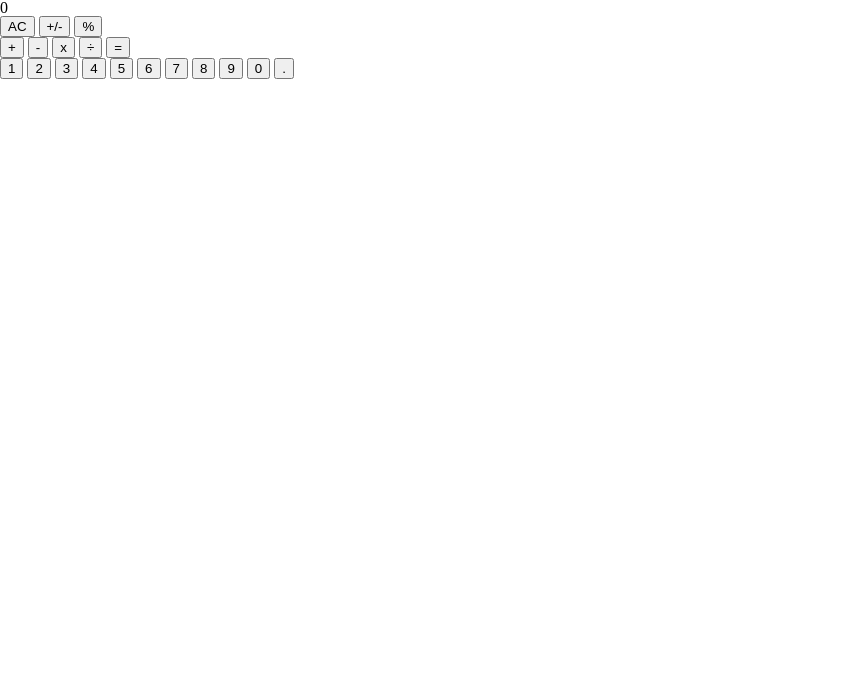
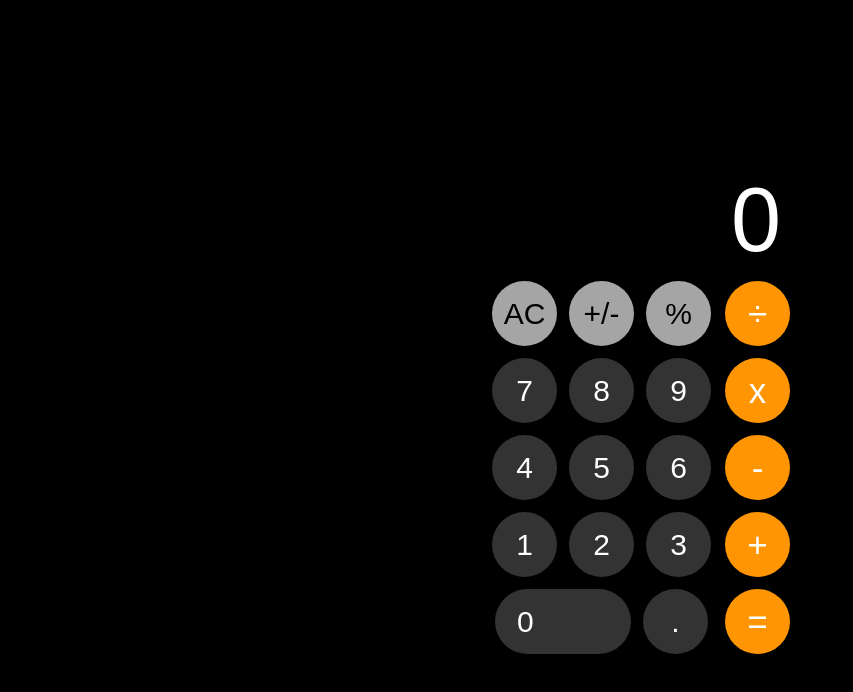
Before and after one commit to ejmiranda/calculator-v2, a plain HTML site: page index.html in a window 1280 px wide. Shown: the whole page, without its empty margins (0-853 px from the left). Drawn offline with Linux system fonts and the light colour scheme.

Commit message:
Added preliminary style

```diff
--- a/index.html
+++ b/index.html
@@ -15,19 +15,15 @@
         <p id="display-text">0</p>
       </div>
       <div id="keypad">
+        <div id="right">
           <div id="special-functions">
             <button id="clear" class="special-function">AC</button>
             <button id="pos-neg" class="special-function">+/-</button>
             <button id="percentage" class="special-function">%</button>
           </div>
-        <div id="signs">
-          <button id="plus" class="sign">+</button>
-          <button id="minus" class="sign">-</button>
-          <button id="multiplication" class="sign">x</button>
-          <button id="division" class="sign">÷</button>
-          <button id="equal" class="sign">=</button>
-        </div>
           <div id="numbers">
+            <button id="zero" class="number">0</button>
+            <button id="dot" class="number">.</button>
             <button id="1" class="number">1</button>
             <button id="2" class="number">2</button>
             <button id="3" class="number">3</button>
@@ -37,8 +33,16 @@
             <button id="7" class="number">7</button>
             <button id="8" class="number">8</button>
             <button id="9" class="number">9</button>
-          <button id="0" class="number">0</button>
-          <button id="dot" class="number">.</button>
+          </div>
+        </div>
+        <div id="left">
+          <div id="signs">
+            <button id="division" class="sign">÷</button>
+            <button id="multiplication" class="sign">x</button>
+            <button id="minus" class="sign">-</button>
+            <button id="plus" class="sign">+</button>
+            <button id="equal" class="sign">=</button>
+          </div>
         </div>
       </div>
     </div>
--- a/stylesheets/reset.css
+++ b/stylesheets/reset.css
@@ -53,3 +53,14 @@ table {
 	border-collapse: collapse;
 	border-spacing: 0;
 }
+
+/*Additions*/
+
+button {
+	margin: 0;
+	padding: 0;
+	border: 0;
+	font-size: 100%;
+	font: inherit;
+	vertical-align: baseline;
+}
--- a/stylesheets/style.css
+++ b/stylesheets/style.css
@@ -0,0 +1,80 @@
+
+html {
+  box-sizing: border-box;
+}
+
+html {
+  font-family: Arial, Helvetica, sans-serif;
+}
+
+#background {
+  background-color: black;
+  height: 100vh;
+  display: flex;
+  align-items: center;
+  justify-content: center;
+}
+
+#display {
+  padding: 10px 15px;
+  margin: 25px 0 0 0;
+}
+
+#display-text {
+  color: white;
+  font-size: 90px;
+  text-align: right;
+}
+
+#keypad {
+  display: flex;
+}
+
+#special-functions {
+  display: flex;
+  justify-content: center;
+}
+
+.special-function {
+  background-color: #A5A5A5;
+  font-size: 30px;
+}
+
+#signs {
+  display: flex;
+  flex-direction: column;
+  justify-content: center;
+}
+
+.sign {
+  background-color: #FF9503;
+  color: white;
+  font-size: 35px;
+}
+
+#numbers {
+  width: 235px;
+  display: flex;
+  flex-wrap: wrap-reverse;
+  justify-content: center;
+}
+
+.number {
+  background-color: #323332;
+  color: white;
+  font-size: 30px;
+}
+
+#zero {
+  padding: 0 0 0 22px;
+  text-align: left;
+  width: 136px;
+}
+
+button {
+  border: none;
+  border-radius: 100px;
+  height: 65px;
+  margin: 6px;
+  width: 65px;
+}
```
Also changed, not shown: 1 other file. Lines whose indentation alone changed are shown as unchanged.
